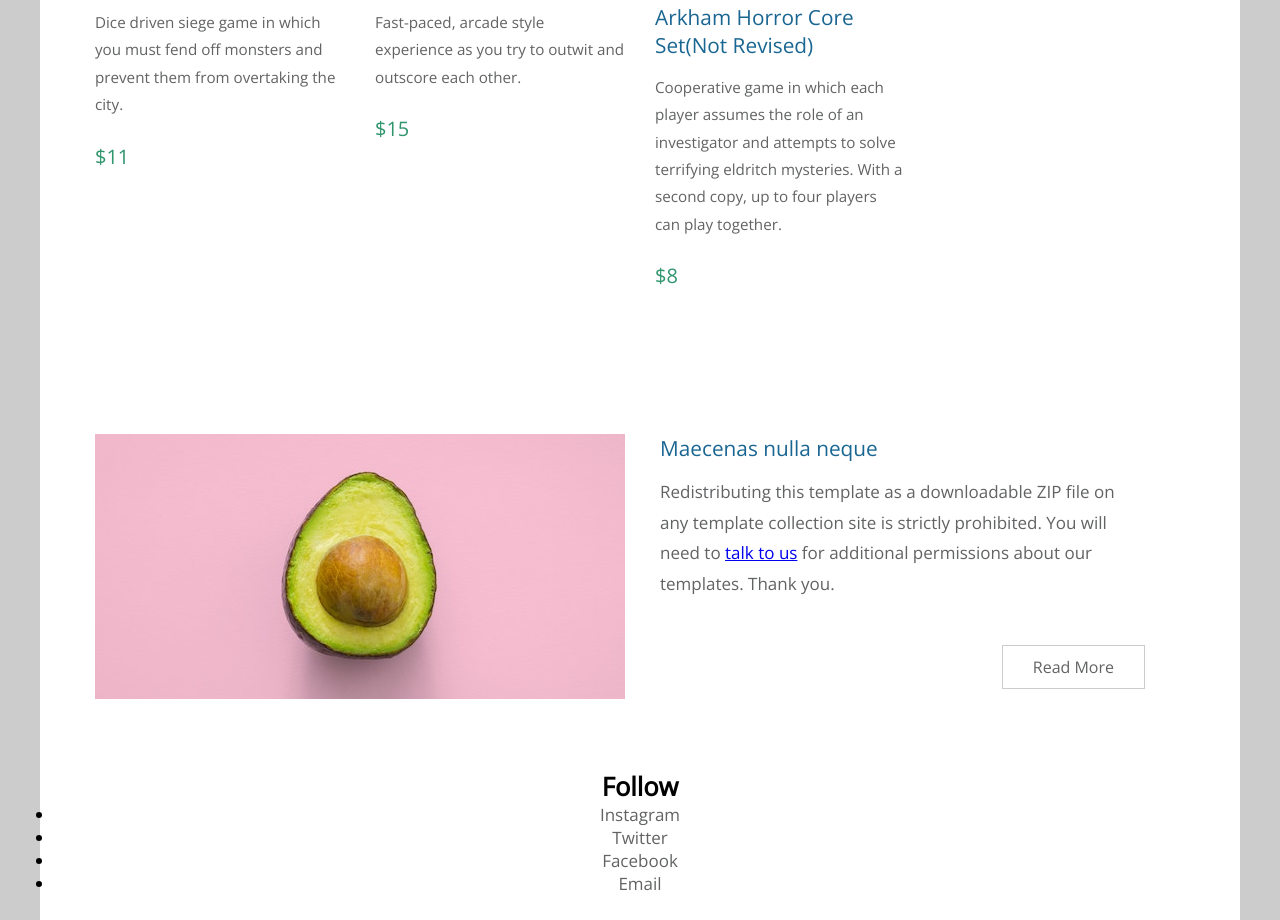
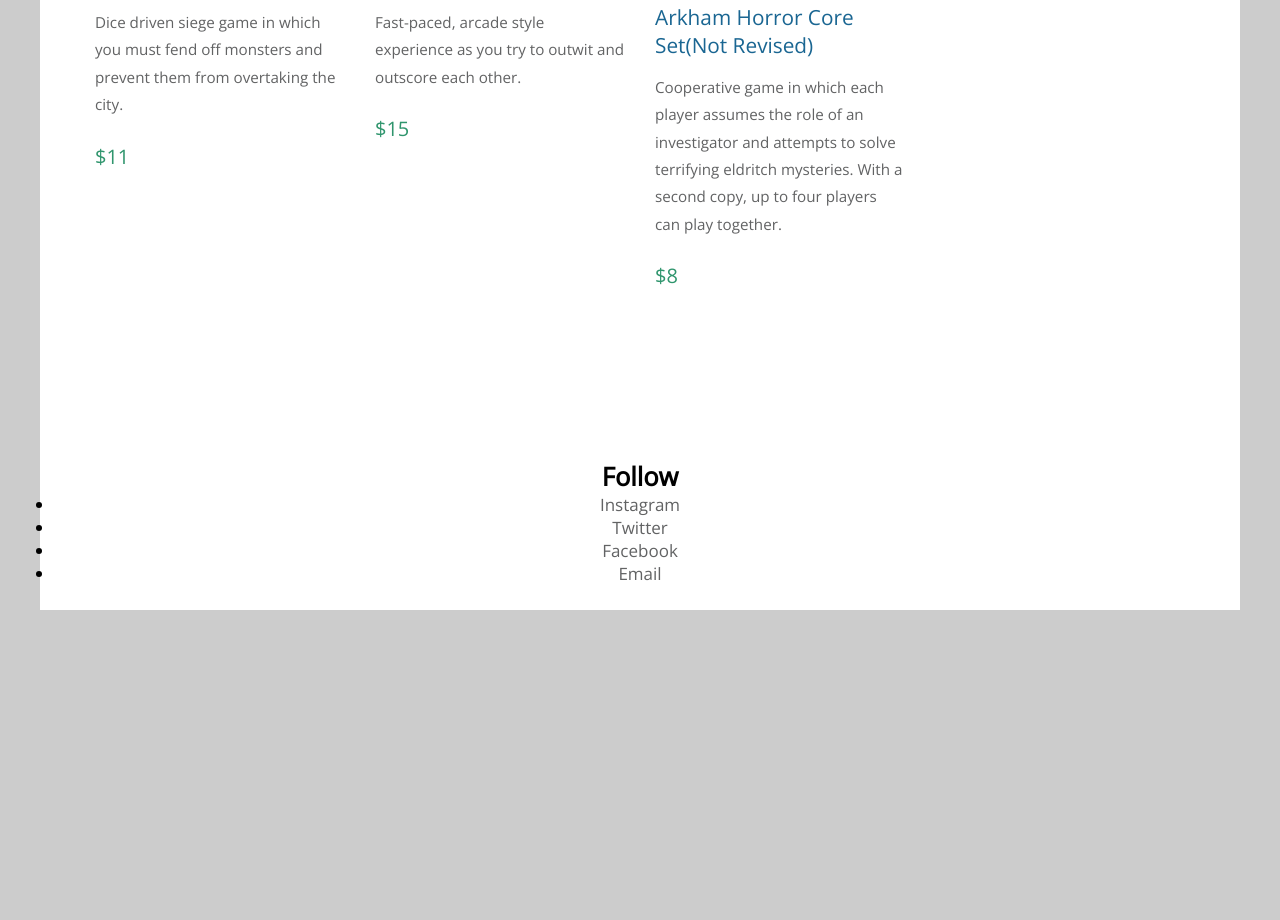
Before and after one commit to PricklyPairCaravan/PricklyPairCaravan, a plain HTML site: page index.html in a window 1280 px wide. Shown: the part 2419-3339 px from the top of the page. After the commit the page ends 3029 px from the top, so only its background shows below. Drawn offline with nearby package versions, Linux system fonts and the light colour scheme.

Commit message:
removed avocado

```diff
--- a/index.html
+++ b/index.html
@@ -307,23 +307,6 @@ https://templatemo.com/tm-539-simple-house
 					</article>
 
 				</div> <!-- gallery page 3 -->
-			</div>
-			<div class="tm-section tm-container-inner">
-				<div class="row">
-					<div class="col-md-6">
-						<figure class="tm-description-figure">
-							<img src="img/img-01.jpg" alt="Image" class="img-fluid" />
-						</figure>
-					</div>
-					<div class="col-md-6">
-						<div class="tm-description-box">
-							<h4 class="tm-gallery-title">Maecenas nulla neque</h4>
-							<p class="tm-mb-45">Redistributing this template as a downloadable ZIP file on any template collection site is strictly prohibited. You will need to <a rel="nofollow" href="https://templatemo.com/contact">talk to us</a> for additional permissions about our templates. Thank you.</p>
-							<a href="about.html" class="tm-btn tm-btn-default tm-right">Read More</a>
-						</div>
-					</div>
-				</div>
-			</div>
 		</main>
 
 		<footer class="tm-footer text-center">
```
